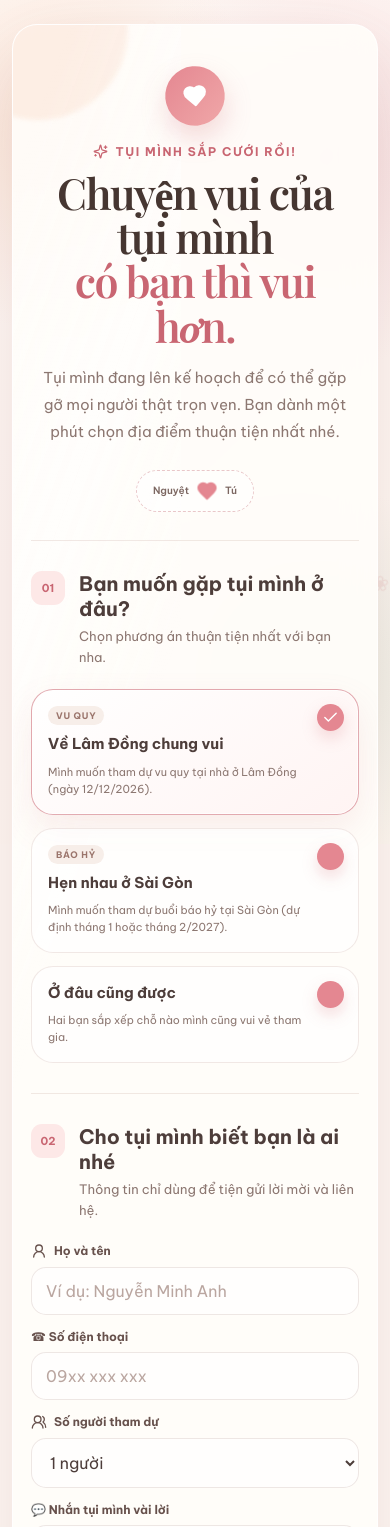
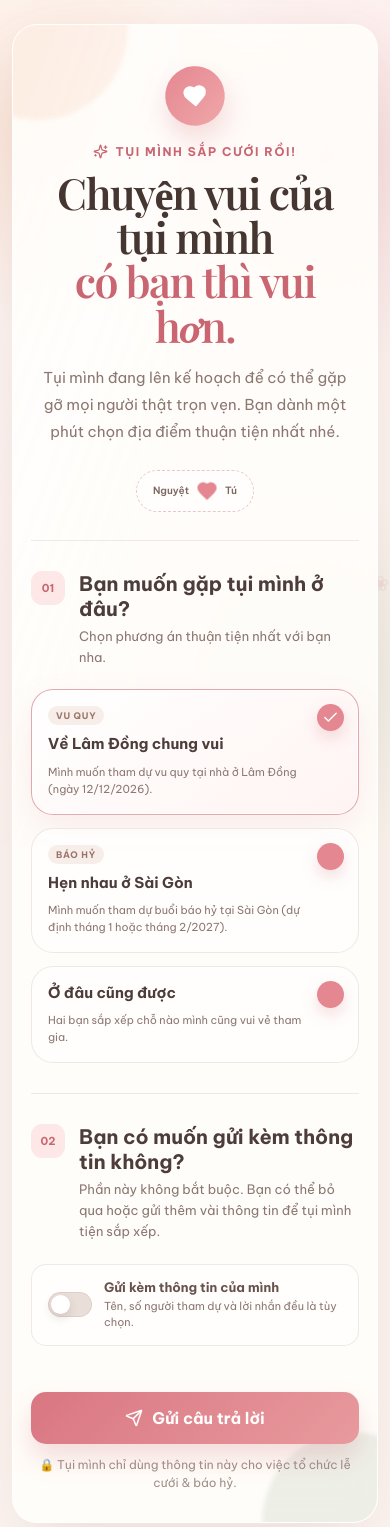
Before and after one commit to tuva-developer/wedding-survey, a React (Vite) app: page / in a window 390 px wide. Shown: the top 1527 px of the page. Built offline with nearby package versions, Linux system fonts and the light colour scheme; a web font is replaced by a local one.

Commit message:
Make guest details optional
Remove phone collection from the RSVP form and show optional guest details only after guests opt in.

Update the Google Apps Script sheet schema and README to match the simplified response data.

```diff
--- a/src/App.jsx
+++ b/src/App.jsx
@@ -25,8 +25,8 @@ const attendanceOptions = [
 ]
 
 const initialForm = {
+  includeDetails: false,
   fullName: '',
-  phone: '',
   attendance: 'lam-dong',
   guestCount: '1',
   note: '',
@@ -69,6 +69,15 @@ function App() {
     setError('')
   }
 
+  const toggleDetails = (event) => {
+    const includeDetails = event.target.checked
+    setForm((prev) => ({
+      ...prev,
+      includeDetails,
+      ...(includeDetails ? {} : { fullName: '', guestCount: '1', note: '' }),
+    }))
+  }
+
   const validate = () => {
     if (!form.attendance) return 'Bạn chọn một địa điểm muốn tham dự giúp tụi mình nha.'
     return ''
@@ -99,12 +108,11 @@ function App() {
     setError('')
 
     const payload = new URLSearchParams({
-      fullName: form.fullName.trim(),
-      phone: form.phone.trim(),
+      fullName: form.includeDetails ? form.fullName.trim() : '',
       attendance: form.attendance,
       attendanceLabel: selected?.title ?? '',
-      guestCount: form.guestCount,
-      note: form.note.trim(),
+      guestCount: form.includeDetails ? form.guestCount : '',
+      note: form.includeDetails ? form.note.trim() : '',
       submittedAt: formatSubmittedAt(new Date()),
     })
 
@@ -243,12 +251,33 @@ function App() {
                 <div className="section-heading">
                   <span className="section-number">02</span>
                   <div>
-                    <h2>Cho tụi mình biết bạn là ai nhé</h2>
-                    <p>Thông tin chỉ dùng để tiện gửi lời mời và liên hệ.</p>
+                    <h2>Bạn có muốn gửi kèm thông tin không?</h2>
+                    <p>Phần này không bắt buộc. Bạn có thể bỏ qua hoặc gửi thêm vài thông tin để tụi mình tiện sắp xếp.</p>
                   </div>
                 </div>
 
-                <div className="fields-grid">
+                <label className="details-toggle">
+                  <input
+                    type="checkbox"
+                    checked={form.includeDetails}
+                    onChange={toggleDetails}
+                  />
+                  <span className="toggle-control" aria-hidden="true" />
+                  <span className="toggle-copy">
+                    <strong>Gửi kèm thông tin của mình</strong>
+                    <small>Tên, số người tham dự và lời nhắn đều là tùy chọn.</small>
+                  </span>
+                </label>
+
+                <AnimatePresence initial={false}>
+                  {form.includeDetails && (
+                    <motion.div
+                      className="fields-grid"
+                      initial={{ opacity: 0, height: 0, y: -8 }}
+                      animate={{ opacity: 1, height: 'auto', y: 0 }}
+                      exit={{ opacity: 0, height: 0, y: -8 }}
+                      transition={{ duration: 0.25 }}
+                    >
                       <label className="field full-width">
                         <span><UserRound size={16} /> Họ và tên</span>
                         <input
@@ -257,18 +286,6 @@ function App() {
                           onChange={updateField}
                           placeholder="Ví dụ: Nguyễn Minh Anh"
                           autoComplete="name"
-                    />
-                  </label>
-
-                  <label className="field">
-                    <span>☎ Số điện thoại</span>
-                    <input
-                      name="phone"
-                      value={form.phone}
-                      onChange={updateField}
-                      placeholder="09xx xxx xxx"
-                      inputMode="tel"
-                      autoComplete="tel"
                         />
                       </label>
 
@@ -293,7 +310,9 @@ function App() {
                           placeholder="Lời nhắn, lưu ý ăn uống, hoặc điều gì bạn muốn tụi mình biết..."
                         />
                       </label>
-                </div>
+                    </motion.div>
+                  )}
+                </AnimatePresence>
               </section>
 
               <AnimatePresence>
--- a/src/styles.css
+++ b/src/styles.css
@@ -208,7 +208,57 @@ h1, h2, p { margin-top: 0; }
   box-shadow: 0 7px 15px rgba(214, 118, 129, .25);
 }
 
-.fields-grid { display: grid; grid-template-columns: repeat(2, minmax(0,1fr)); gap: 14px; }
+.details-toggle {
+  margin-bottom: 16px;
+  position: relative;
+  display: grid;
+  grid-template-columns: auto 1fr;
+  align-items: center;
+  gap: 12px;
+  padding: 14px 16px;
+  border: 1px solid var(--border);
+  border-radius: 15px;
+  background: rgba(255,255,255,.58);
+  cursor: pointer;
+}
+.details-toggle input {
+  position: absolute;
+  opacity: 0;
+  pointer-events: none;
+}
+.toggle-control {
+  width: 44px;
+  height: 25px;
+  position: relative;
+  display: block;
+  border-radius: 999px;
+  background: #eaded9;
+  box-shadow: inset 0 0 0 1px rgba(171, 134, 127, .18);
+  transition: background .2s ease, box-shadow .2s ease;
+}
+.toggle-control::after {
+  content: '';
+  width: 19px;
+  height: 19px;
+  position: absolute;
+  top: 3px;
+  left: 3px;
+  border-radius: 50%;
+  background: #fff;
+  box-shadow: 0 4px 10px rgba(96, 69, 64, .16);
+  transition: transform .2s ease;
+}
+.details-toggle input:checked + .toggle-control {
+  background: var(--rose);
+  box-shadow: inset 0 0 0 1px rgba(201, 102, 114, .22);
+}
+.details-toggle input:checked + .toggle-control::after { transform: translateX(19px); }
+.details-toggle input:focus-visible + .toggle-control { box-shadow: 0 0 0 4px rgba(231, 146, 154, .14); }
+.toggle-copy { display: grid; gap: 3px; }
+.toggle-copy strong { color: #67514c; font-size: 13px; line-height: 1.35; }
+.toggle-copy small { color: var(--muted); font-size: 11px; line-height: 1.45; }
+
+.fields-grid { display: grid; grid-template-columns: repeat(2, minmax(0,1fr)); gap: 14px; overflow: hidden; }
 .full-width { grid-column: 1 / -1; }
 .field { display: grid; gap: 8px; }
 .field > span { display: inline-flex; align-items: center; gap: 7px; color: #67514c; font-size: 12px; font-weight: 700; }
```
Also changed, not shown: 2 other files (tests, documents, lock files or other folders). Lines whose indentation alone changed are shown as unchanged.
